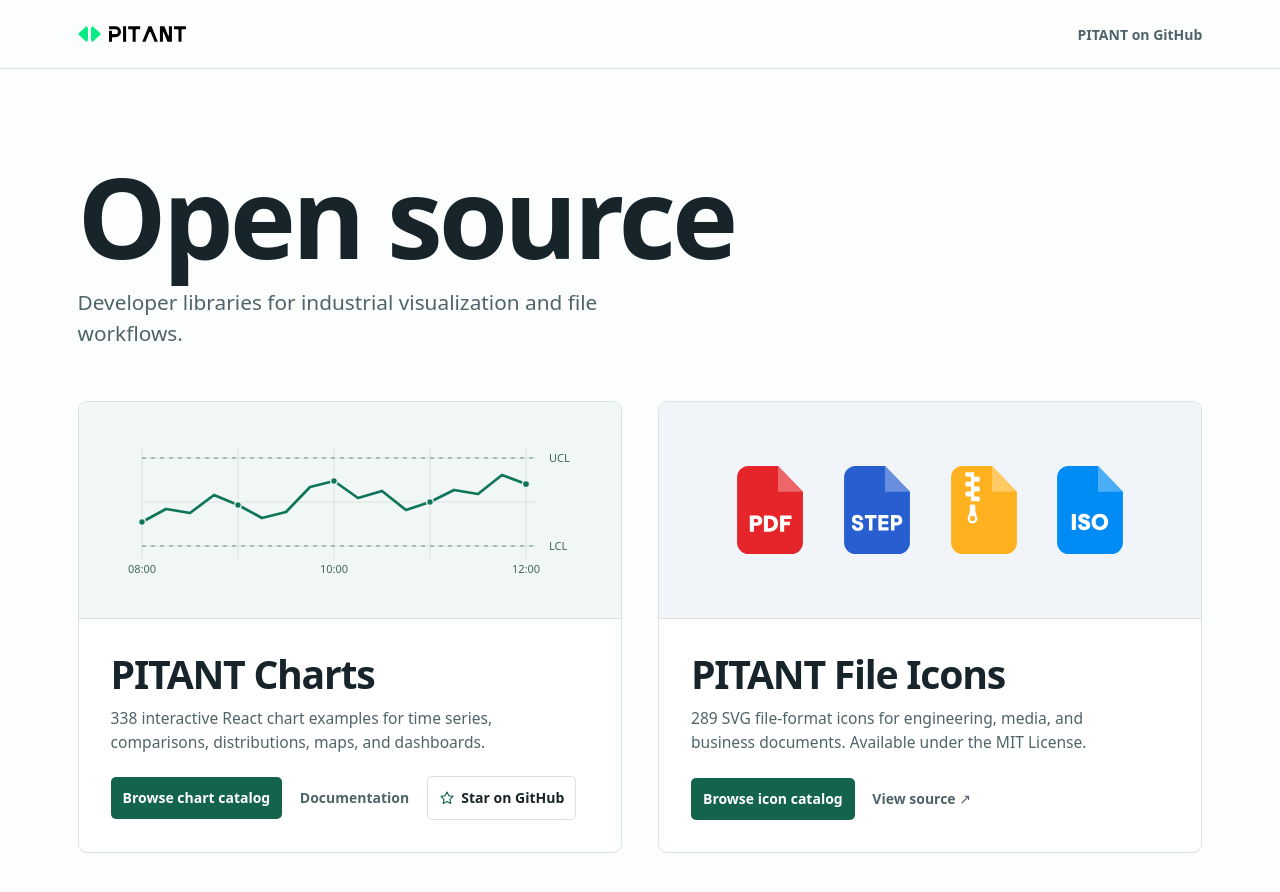
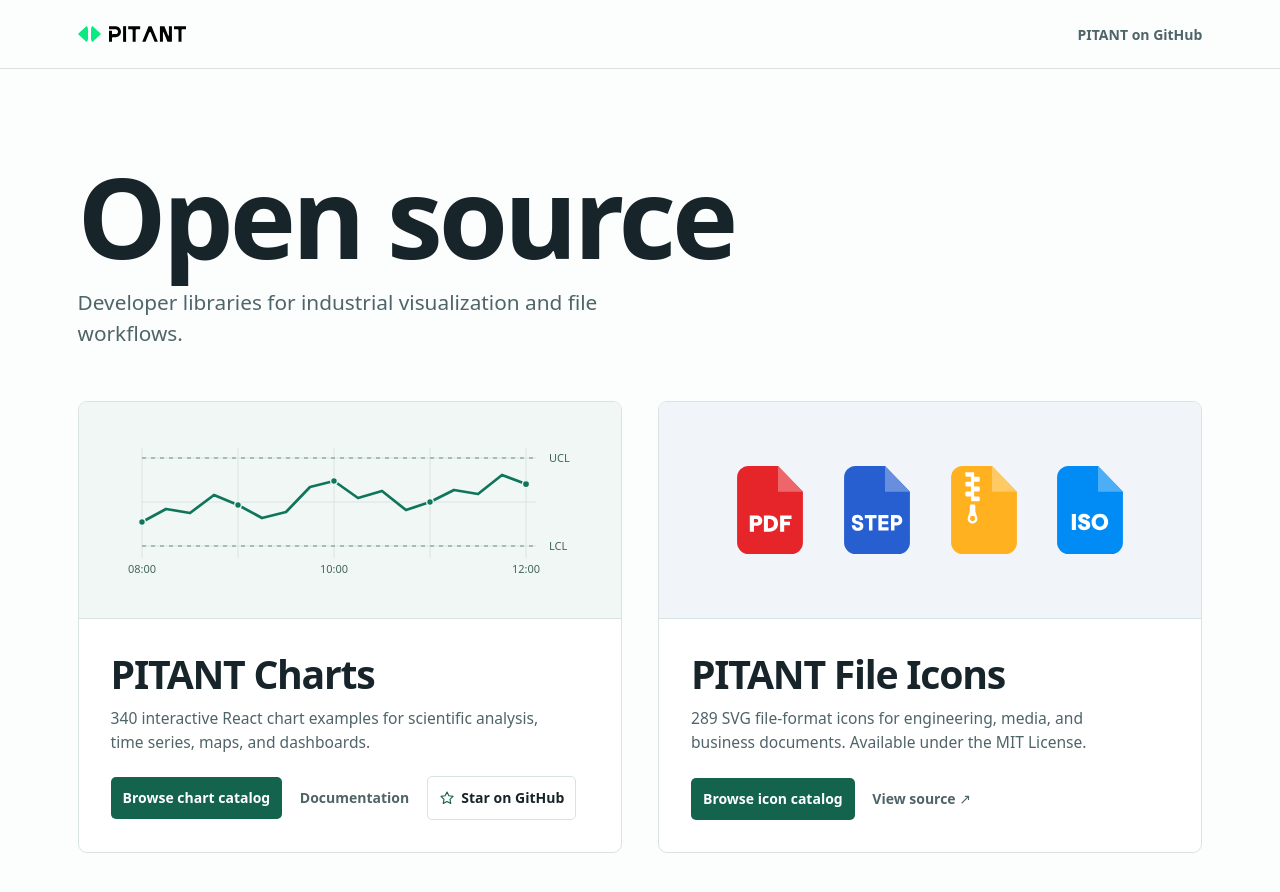
Before and after one commit to PITANT-Industries/pitant-open-source, a plain HTML site: page site/index.html in a window 1280 px wide. Drawn offline with Linux system fonts and the light colour scheme.

Commit message:
Publish the PITANT Charts scientific showcase

```diff
--- a/site/index.html
+++ b/site/index.html
@@ -39,7 +39,7 @@
         </div>
         <div class="project-details">
           <h2 id="charts-title">PITANT Charts</h2>
-          <p>338 interactive React chart examples for time series, comparisons, distributions, maps, and dashboards.</p>
+          <p>340 interactive React chart examples for scientific analysis, time series, maps, and dashboards.</p>
           <nav class="project-actions" aria-label="PITANT Charts links">
             <a href="charts/" class="project-link">Browse chart catalog</a>
             <a href="charts/#docs=introduction" class="source-link">Documentation</a>
```
Also changed, not shown: 1 other file.
